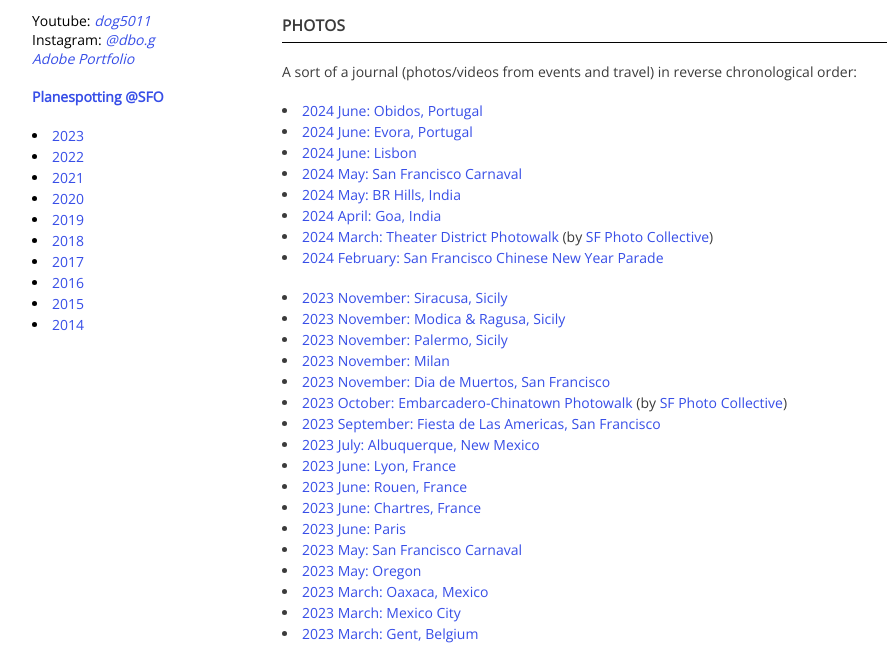
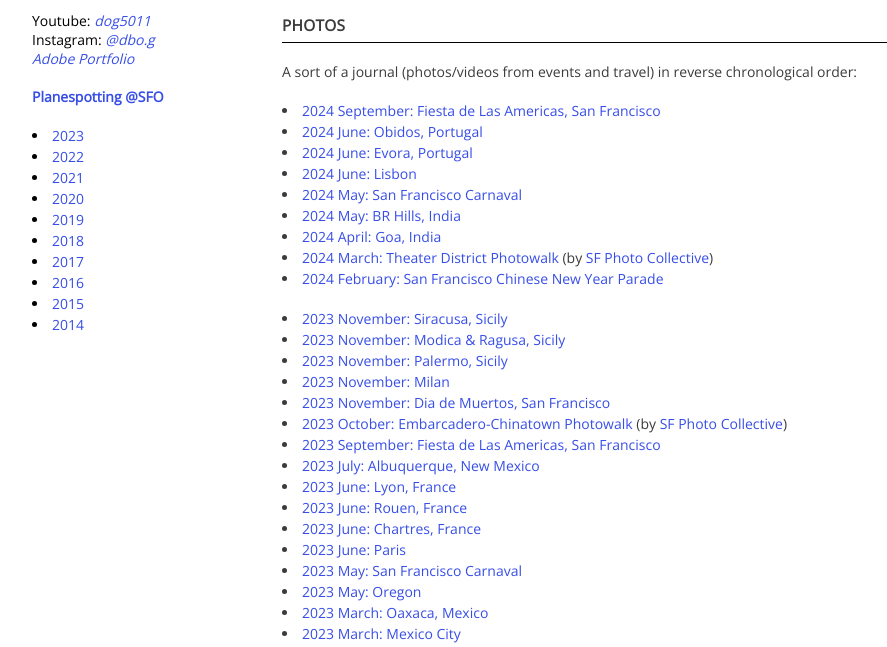
Before and after one commit to debog/debog.github.io, a plain HTML site: page misc.html in a window 1280 px wide. Shown: the part 145-792 px from the top of the page, without its empty margins (108-995 px from the left). Drawn offline with nearby package versions, Linux system fonts and the light colour scheme; a web font is replaced by a local one.

Commit message:
added album

```diff
--- a/misc.html
+++ b/misc.html
@@ -41,6 +41,7 @@
         <br>
         A sort of a journal (photos/videos from events and travel) in reverse chronological order:<br><br>
         <a name="2024"></a>
+        <li><a href="https://photos.app.goo.gl/Hzo4ywDjQRzY6o7V7", target=blank>2024 September: Fiesta de Las Americas, San Francisco</a></li>
         <li><a href="https://photos.app.goo.gl/w9ATKnKoqRf4xdQ3A", target=blank>2024 June: Obidos, Portugal</a></li>
         <li><a href="https://photos.app.goo.gl/UdVWmwKhFnG6QL8x8", target=blank>2024 June: Evora, Portugal</a></li>
         <li><a href="https://photos.app.goo.gl/TWWhapxSHU7YVCn67", target=blank>2024 June: Lisbon</a></li>
```
